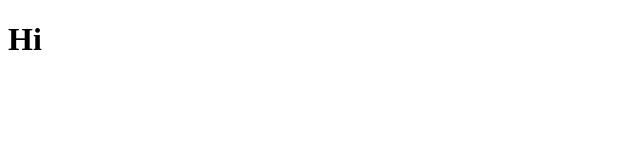
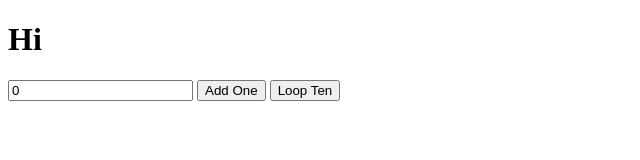
Before and after one commit to SBU-BMI/workshop, a plain HTML site: page Dale.html in a window 1280 px wide. Shown: the whole page, without its empty margins (0-640 px from the left). Drawn offline with Linux system fonts and the light colour scheme.

Commit message:
Updated with basic html 5 layout

```diff
--- a/Dale.html
+++ b/Dale.html
@@ -3,10 +3,34 @@
 <head>
 <meta charset="UTF-8">
 <title>Dale Test</title>
+<script>
+function add_one(val) {
+    var qty = document.getElementById('qty').value;
+    var new_qty = parseInt(qty,10) + val;
+    document.getElementById('qty').value = new_qty;
+    return new_qty;
+}
+function loop_ten(val) {
+  for (i = 0; i < 10; i++) {
+    var qty = document.getElementById('qty').value;
+    var new_qty = parseInt(qty,10) + val;
+    document.getElementById('qty').value = new_qty;
+  }
+  return new_qty;
+}
+
+
+</script>
 </head>
 
 <body>
 <h1>Hi</h1>
+
+<input id="qty" value="0" />
+<button id="up" onclick="add_one(1)">Add One</button>
+<button id="up" onclick="loop_ten(1)">Loop Ten</button>
+
+
 </body>
 
 </html>
```
